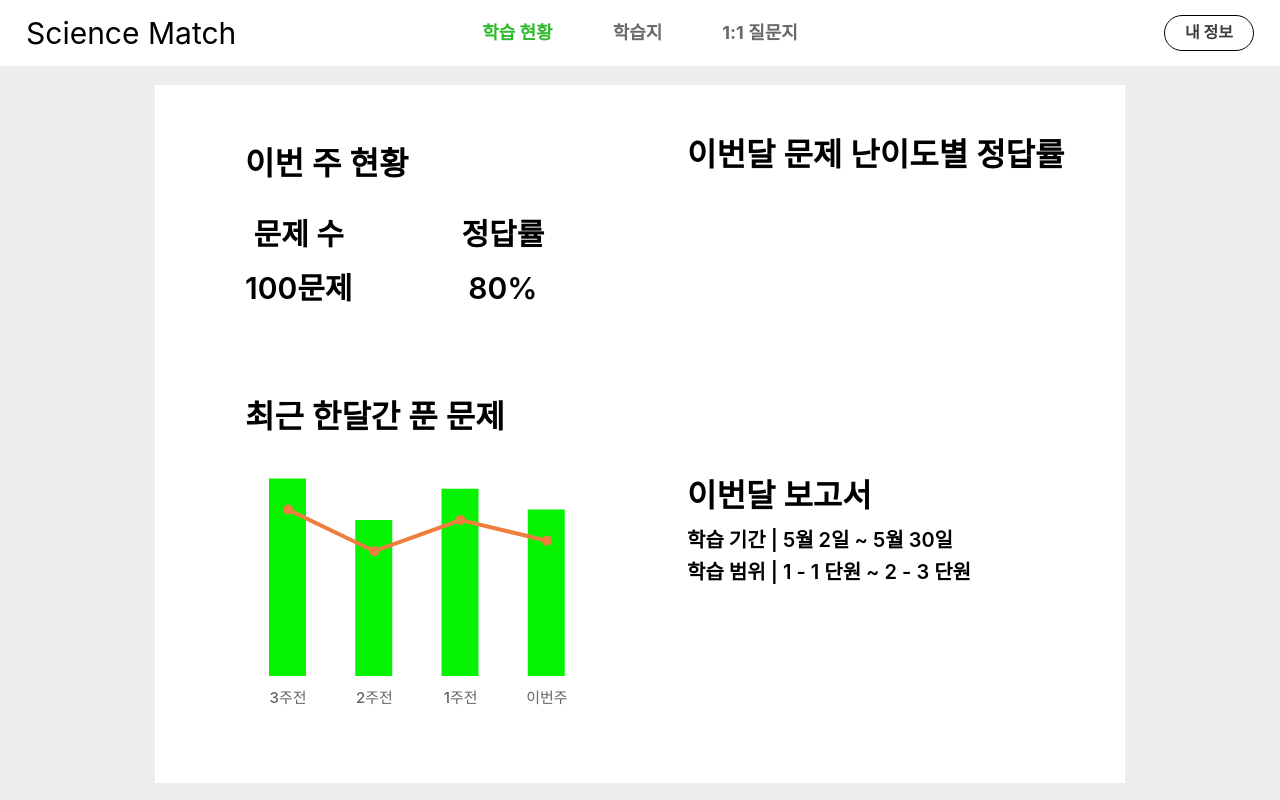
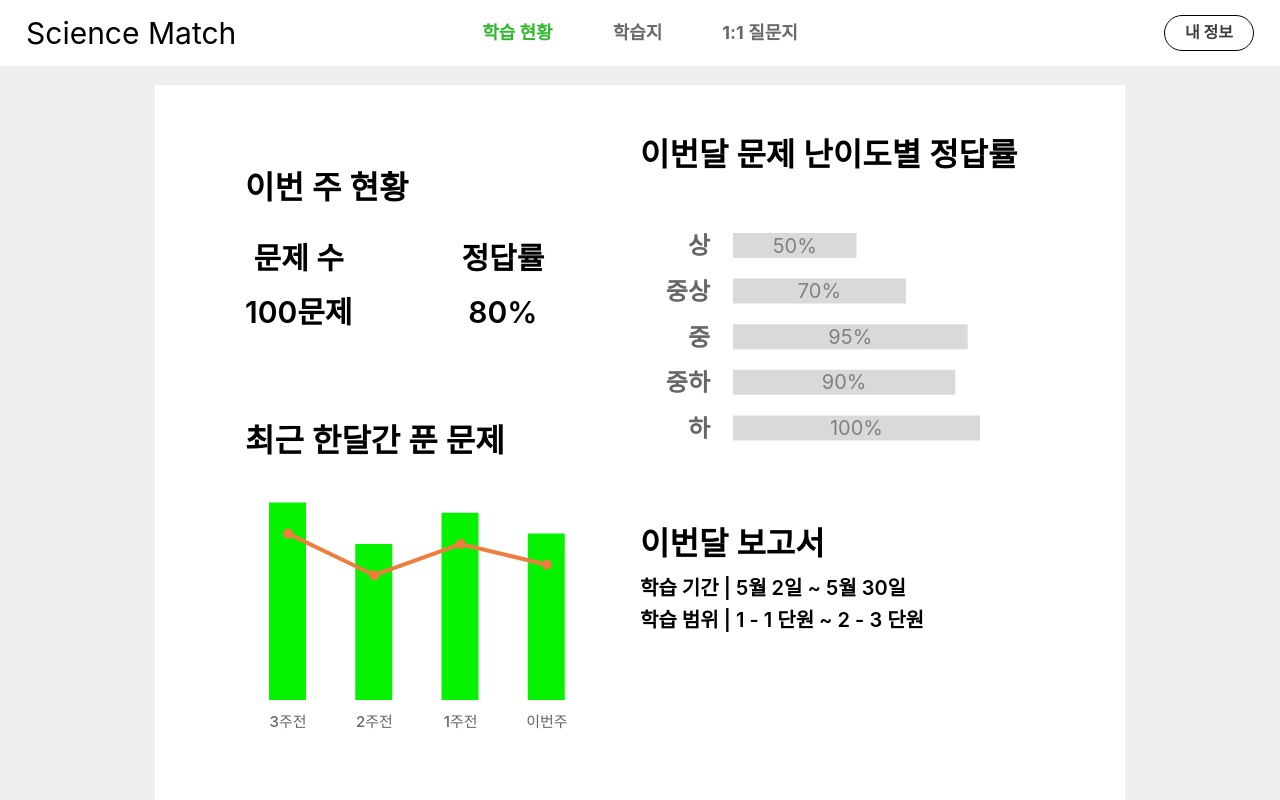
Before and after one commit to SCIENCE-MATCH/SCIENCE-MATCH-Client, a React (Create React App) app: page /student in a window 1280 px wide. Built offline with nearby package versions, Linux system fonts and the light colour scheme; no server answers.

Commit message:
feat: 문제 난이도별 정답률 그래프 구현

```diff
--- /dev/null
+++ b/src/components/Student/LearningStatus/RightSide/HorizontalBarChart.jsx
@@ -0,0 +1,62 @@
+import React from "react";
+import { Bar, XAxis, YAxis, ResponsiveContainer, BarChart, LabelList } from "recharts";
+
+const data = [
+  {
+    name: "상",
+    percentage: 50,
+    label: "50%",
+  },
+  {
+    name: "중상",
+    percentage: 70,
+    label: "70%",
+  },
+  {
+    name: "중",
+    percentage: 95,
+    label: "95%",
+  },
+  {
+    name: "중하",
+    percentage: 90,
+    label: "90%",
+  },
+  {
+    name: "하",
+    percentage: 100,
+    label: "100%",
+  },
+];
+
+const HorizontalBarChart = () => {
+  return (
+    <ResponsiveContainer width={340} height={258}>
+      <BarChart
+        layout="vertical"
+        data={data}
+        margin={{
+          left: 33,
+        }}
+      >
+        <XAxis type="number" tickCount={0} />
+        <YAxis
+          dataKey="name"
+          type="category"
+          tickLine={false}
+          axisLine={false}
+          tickMargin={17}
+          style={{ fontSize: "24px", fontWeight: "800", lineHeight: "29.05px" }}
+        />
+        <Bar dataKey="percentage" barSize={25} fill="#d9d9d9" isAnimationActive={false}>
+          <LabelList
+            dataKey="label"
+            position="center"
+            style={{ fontSize: "20px", fontWeight: "400", lineHeight: "24.2px" }}
+          />
+        </Bar>
+      </BarChart>
+    </ResponsiveContainer>
+  );
+};
+export default HorizontalBarChart;
--- a/src/components/Student/LearningStatus/RightSide/MonthlyReport.jsx
+++ b/src/components/Student/LearningStatus/RightSide/MonthlyReport.jsx
@@ -1,13 +1,13 @@
 import React from "react";
 import styled from "styled-components";
+import HorizontalBarChart from "./HorizontalBarChart";
 
 const MonthlyReport = () => {
   return (
     <St.Wrapper>
       <St.CorrectRateWrapper>
         <St.Title>이번달 문제 난이도별 정답률</St.Title>
-
-        {/* 피그마 상에서 그래프 들어가는 부분 */}
+        <HorizontalBarChart />
       </St.CorrectRateWrapper>
 
       <St.MonthlyReportWrapper>
@@ -32,7 +32,7 @@ const St = {
     flex-direction: column;
     justify-content: center;
 
-    margin: 5.1rem 0 5.9rem 4.7rem;
+    margin: 5.1rem 4.7rem 5.9rem 0;
 
     gap: 4.4rem;
   `,
@@ -40,9 +40,6 @@ const St = {
   CorrectRateWrapper: styled.article`
     display: flex;
     flex-direction: column;
-
-    // 추후 사라져야 할 부분 ! (그래프 들어갈 공간 띄워둠)
-    margin-bottom: 25.8rem;
 
     gap: 4.8rem;
   `,
```
